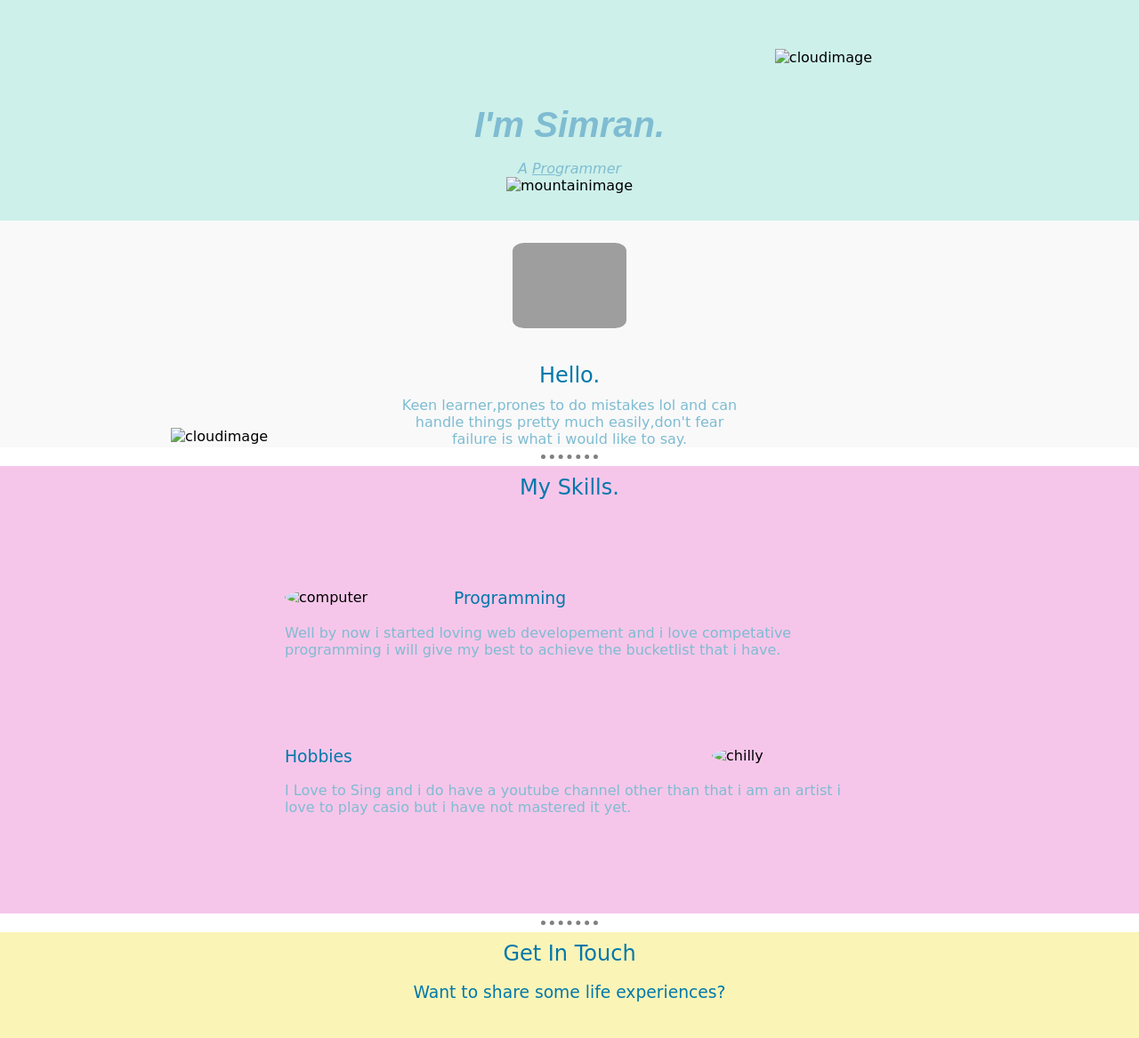
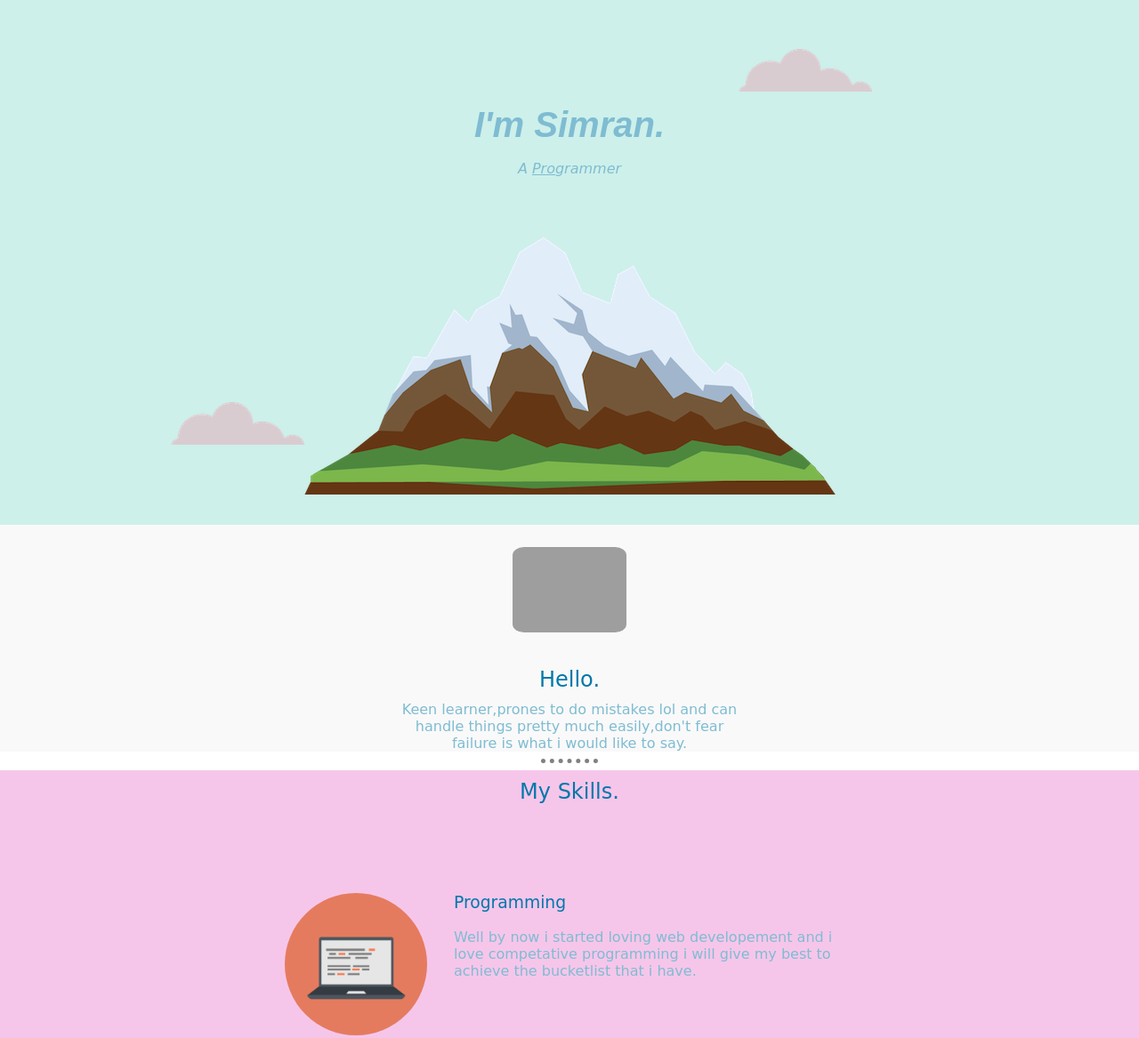
Before and after one commit to SimranSv/Simran_14Feb, a plain HTML site: page index.html in a window 1280 px wide. Shown: the top 1167 px of the page at 89% size. Drawn offline with Linux system fonts and the light colour scheme; files that its build step writes are made by us from their sources; grey boxes are pictures that could not be loaded.

Commit message:
Update index.html

```diff
--- a/index.html
+++ b/index.html
@@ -4,15 +4,15 @@
     <meta charset="utf-8">
     <title>Simran</title>
     <link rel="stylesheet" href="css/styles.css">
-    <link rel="icon" href="MySite/favicon.ico">
+    <link rel="icon" href="favicon.ico">
   </head>
   <body>
     <div class="top">
-      <img class="fircloud" src="images/cloud.png" alt="cloudimage">
+      <img class="fircloud" src="cloud.png" alt="cloudimage">
       <h1><em>I'm Simran.</em></h1>
       <p><em>A <span><u>Pro</u></span>grammer</em></p>
-      <img class="sndcloud" src="images/cloud.png" alt="cloudimage">
-        <img class="mountain"src="images/mountain.png" alt="mountainimage">
+      <img class="sndcloud" src="cloud.png" alt="cloudimage">
+        <img class="mountain"src="mountain.png" alt="mountainimage">
 
     </div>
     <div class="middle-container">
@@ -27,13 +27,13 @@
       <div class="skills">
         <h2 style="padding-top:10px">My Skills.</h2>
         <div class="skill-row">
-          <img class="hacker" src="images/computer.png" alt="computer">
+          <img class="hacker" src="computer.png" alt="computer">
           <h3>Programming</h3>
           <p>Well by now i started loving web developement and i love competative programming i will give my best to achieve the bucketlist that i have.</p>
         </div>
 
         <div class="skill-row">
-          <img class="chilly" src="images/chillies.png" alt="chilly">
+          <img class="chilly" src="chillies.png" alt="chilly">
           <h3>Hobbies</h3>
           <p>I Love to Sing and i do have a youtube channel other than that i am an artist i love to play casio but i have not mastered it yet.</p>
         </div>
```
